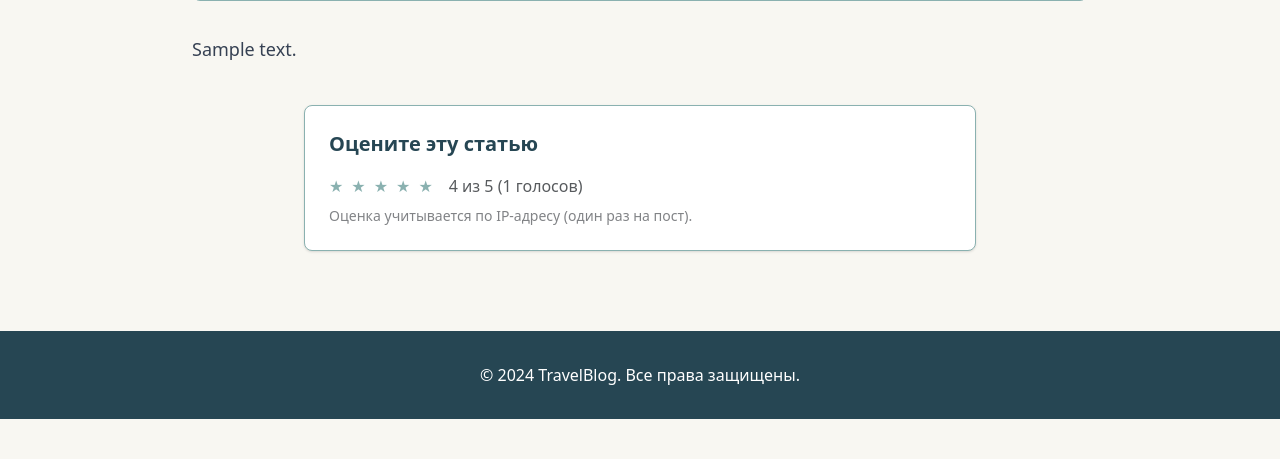
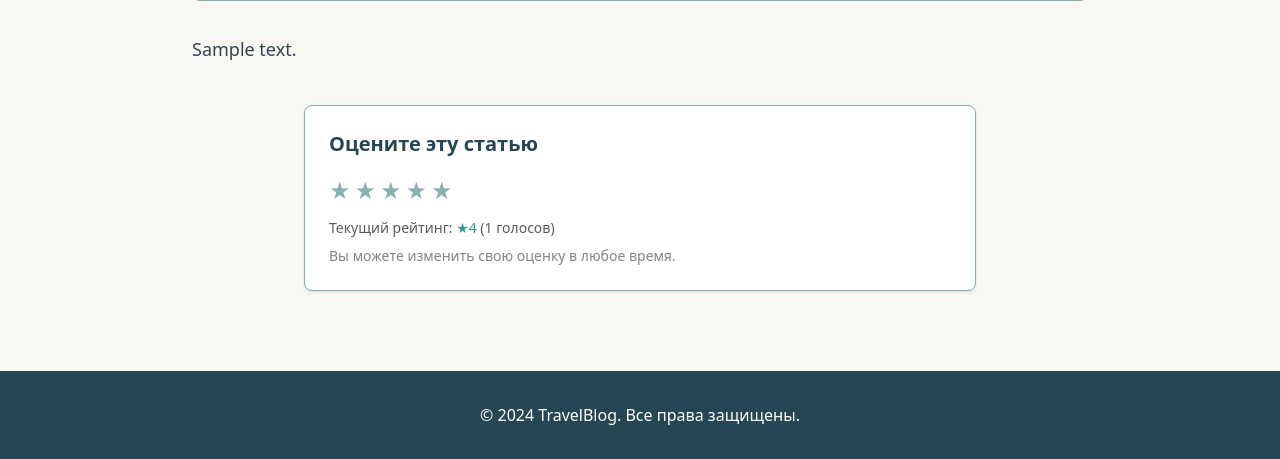
Before and after one commit to dezhik74/KAZAN, a Django app: template blog/templates/blog/post_detail.html in a window 1280 px wide. Shown: the part 988-1447 px from the top of the page. Before the commit the page ends 1407 px from the top, so only its background shows below. Run offline with Django 5.2, Linux system fonts and the light colour scheme; the template is opened without the code that fills it: most values are stand-ins (such as "Sample title", 1, 10 or a date in 2020); grey boxes marked "Sample" are stand-in pictures; style sheets or scripts are compiled from the project's sources.

Commit message:
0.0.8 post rating ready

```diff
--- /dev/null
+++ b/blog/templates/blog/partials/post_rating.html
@@ -0,0 +1,25 @@
+<div id="post-rating-section" class="bg-white p-6 rounded-lg shadow border border-tertiary max-w-2xl mx-auto">
+    <h3 class="text-xl font-semibold mb-4 text-secondary">Оцените эту статью</h3>
+    <div class="flex items-center space-x-1">
+        {% for i in "12345" %}
+            <button
+                type="button"
+                class="text-tertiary hover:text-primary focus:outline-none text-2xl"
+                aria-label="Оценить на {{ forloop.counter }} звёзд"
+                hx-post="{% url 'blog:post_rate' post.id %}"
+                hx-target="#post-rating-section"
+                hx-swap="outerHTML"
+                hx-vals='{"score": "{{ forloop.counter }}"}'
+            >
+                ★
+            </button>
+        {% endfor %}
+    </div>
+    <div class="mt-3 flex items-center text-sm text-text-body/80">
+        <span>Текущий рейтинг:
+            <span class="text-primary font-medium">★{{ post.average_rating|default:"—" }}</span>
+            ({{ post.rating_count }} голосов)
+        </span>
+    </div>
+    <p class="text-sm text-text-body/60 mt-2">Вы можете изменить свою оценку в любое время.</p>
+</div>
--- a/blog/templates/blog/post_detail.html
+++ b/blog/templates/blog/post_detail.html
@@ -101,25 +101,9 @@
         </div>
     {% endif %}
 
-
     <!-- Rating -->
-    <section class="bg-white p-6 rounded-lg shadow border border-tertiary max-w-2xl mx-auto">
-        <h3 class="text-xl font-semibold mb-4 text-secondary">Оцените эту статью</h3>
-        <div class="flex items-center space-x-2">
-            {% for i in "12345" %}
-                {#        {% if forloop.counter <= post.average_rating|default:0|floatformat:0|int %}#}
-                {% if forloop.counter <= post.average_rating|default:0|floatformat:0 %}
-                    <span class="text-primary">★</span>
-                {% else %}
-                    <span class="text-tertiary">★</span>
-                {% endif %}
-            {% endfor %}
-            <span class="ml-2 text-text-body/80">
-        {{ post.average_rating|default:"—" }} из 5 ({{ post.rating_count }} голосов)
-      </span>
-        </div>
-        <p class="text-sm text-text-body/60 mt-2">Оценка учитывается по IP-адресу (один раз на пост).</p>
-    </section>
+    <!-- Rating -->
+    {% include "blog/partials/post_rating.html" %}
 {% endblock %}
 
 {% block extra_js %}
@@ -155,5 +139,11 @@
             });
         });
     </script>
+    <script>
+        // HTMX автоматически подхватит CSRF-токен из meta-тега
+        document.body.addEventListener('htmx:configRequest', function (event) {
+            event.detail.headers['X-CSRFToken'] = document.querySelector('meta[name="csrf-token"]').getAttribute('content');
+        });
+    </script>
 
 {% endblock %}
--- a/blog/urls.py
+++ b/blog/urls.py
@@ -20,4 +20,7 @@ urlpatterns = [
     # Теги
     path('tags/', views.TagListView.as_view(), name='tag_list'),
     path('tag/<slug:slug>/', views.TagDetailView.as_view(), name='tag_detail'),
+
+    # Оценка поста
+    path('post_rate/<int:post_id>/', views.PostRatingView.as_view(), name='post_rate'),
 ]
--- a/kazan/settings.py
+++ b/kazan/settings.py
@@ -24,7 +24,9 @@ BASE_DIR = Path(__file__).resolve().parent.parent
 # See https://docs.djangoproject.com/en/5.2/howto/deployment/checklist/
 
 SECRET_KEY = os.getenv('SECRET_KEY')
-ALLOWED_HOSTS = os.getenv('ALLOWED_HOSTS', '127.0.0.1').split(',')
+ALLOWED_HOSTS = os.getenv('ALLOWED_HOSTS').split(',')
+CSRF_TRUSTED_ORIGINS = os.getenv('CSRF_TRUSTED_ORIGINS').split(',')
+print(CSRF_TRUSTED_ORIGINS)
 DEBUG = os.getenv('DEBUG', False)
 
 # Application definition
--- a/templates/base.html
+++ b/templates/base.html
@@ -8,7 +8,10 @@
         <meta name="description" content="Путешествия, локации и вдохновение — последние записи из нашего блога."/>
     {% endblock %}
     <link rel="stylesheet" href="{% load static %}{% static 'css/output.css' %}">
+    <script src="https://unpkg.com/htmx.org@2.0.2"></script>
     <title>{% block title %}TravelBlog{% endblock %}</title>
+    <!-- CSRF для HTMX -->
+    <meta name="csrf-token" content="{{ csrf_token }}">
     {% block extra_css %}{% endblock %}
 </head>
 <body class="bg-background text-text-body">
```
Also changed, not shown: blog/views.py (+31 -3 lines).
